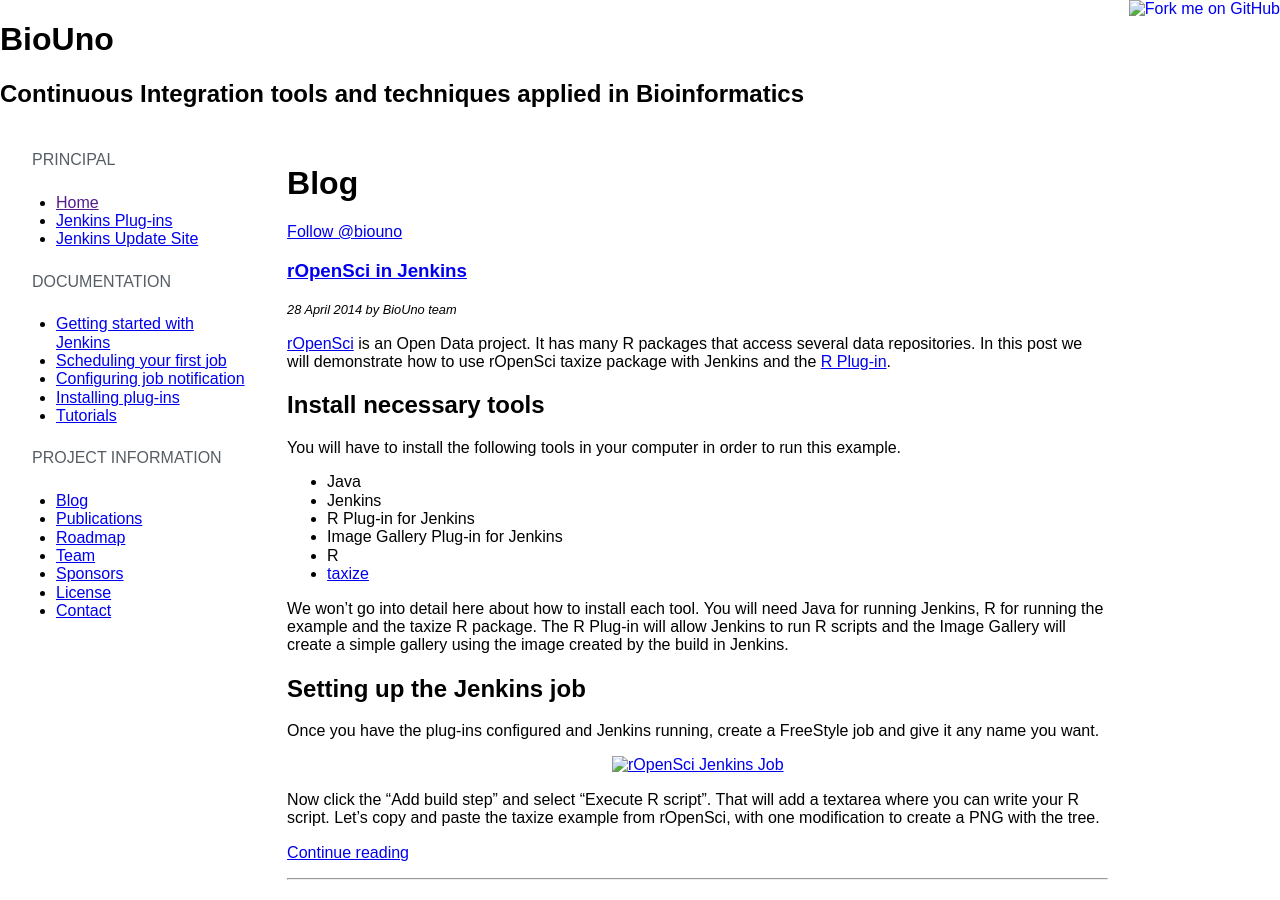
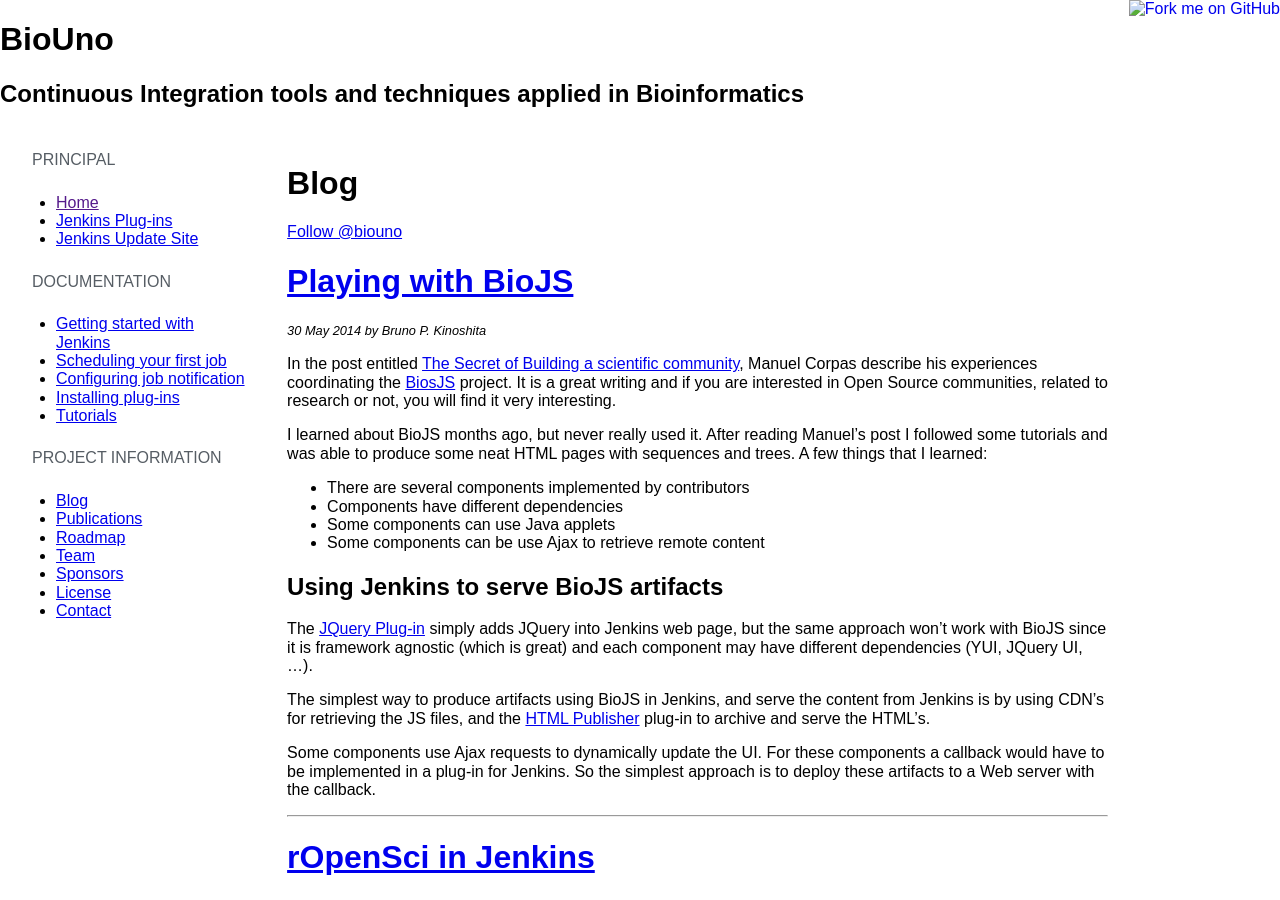
Before and after one commit to biouno/biouno.github.io, a Jekyll site: the page built from blog/index.html, in a window 1280 px wide and 900 px high. Built offline with Jekyll 4.4.1, drawn with Linux system fonts in a browser that asks for light colours; nearby versions of some CDN libraries; some web fonts are replaced; library files that are not in the unit come from our copies; the list of posts is cut into pages by our own code; comment, search, counter and statistics services are not loaded; some of the changed text lies outside the part shown.

Commit message:
Playing with BioJS post

```diff
--- /dev/null
+++ b/_posts/2014-05-30-playing-with-biojs.md
@@ -0,0 +1,39 @@
+---
+layout: post
+title: "Playing with BioJS"
+description: "BioJS and Jenkins"
+category:
+tags: [jenkins, biojs]
+author: Bruno P. Kinoshita
+---
+{% include JB/setup %}
+
+In the post entitled [The Secret of Building a scientific community](http://manuelcorpas.com/2014/05/25/the-secret-of-building-a-scientific-community/),
+Manuel Corpas describe his experiences coordinating the [BiosJS](http://biojs.net)
+project. It is a great writing and if you are interested in Open Source communities,
+related to research or not, you will find it very interesting.
+
+I learned about BioJS months ago, but never really used it. After reading Manuel's post I
+followed some tutorials and was able to produce some neat HTML pages with sequences and
+trees. A few things that I learned:
+
+- There are several components implemented by contributors
+- Components have different dependencies
+- Some components can use Java applets
+- Some components can be use Ajax to retrieve remote content
+
+## Using Jenkins to serve BioJS artifacts
+
+The [JQuery Plug-in](https://wiki.jenkins-ci.org/display/JENKINS/jQuery+Plugin) simply adds
+JQuery into Jenkins web page, but the same approach won't work with BioJS since it is
+framework agnostic (which is great) and each component may have different dependencies
+(YUI, JQuery UI, ...).
+
+The simplest way to produce artifacts using BioJS in Jenkins, and serve the content
+from Jenkins is by using CDN's for retrieving the JS files, and the
+[HTML Publisher](https://wiki.jenkins-ci.org/display/JENKINS/HTML+Publisher+Plugin)
+plug-in to archive and serve the HTML's.
+
+Some components use Ajax requests to dynamically update the UI. For these components a
+callback would have to be implemented in a plug-in for Jenkins. So the simplest approach
+is to deploy these artifacts to a Web server with the callback.
--- a/blog/index.html
+++ b/blog/index.html
@@ -10,7 +10,7 @@
 	<a href="https://twitter.com/biouno" class="twitter-follow-button" data-show-count="false" data-size="medium">Follow @biouno</a><script>!function(d,s,id){var js,fjs=d.getElementsByTagName(s)[0];if(!d.getElementById(id)){js=d.createElement(s);js.id=id;js.src="//platform.twitter.com/widgets.js";fjs.parentNode.insertBefore(js,fjs);}}(document,"script","twitter-wjs");</script>
 	{% for post in paginator.posts %}
 	<div>
-	   <h3><a href="{{ post.url }}">{{ post.title }}</a></h3>
+	   <h1><a href="{{ post.url }}">{{ post.title }}</a></h1>
 	   <span class='subtitle'><small><em>{{ post.date | date: "%-d %B %Y" }} by {{ post.author }}</em></small></span>
 	   <div>
 	    {% if post.content contains '<!--more-->' %}
```
